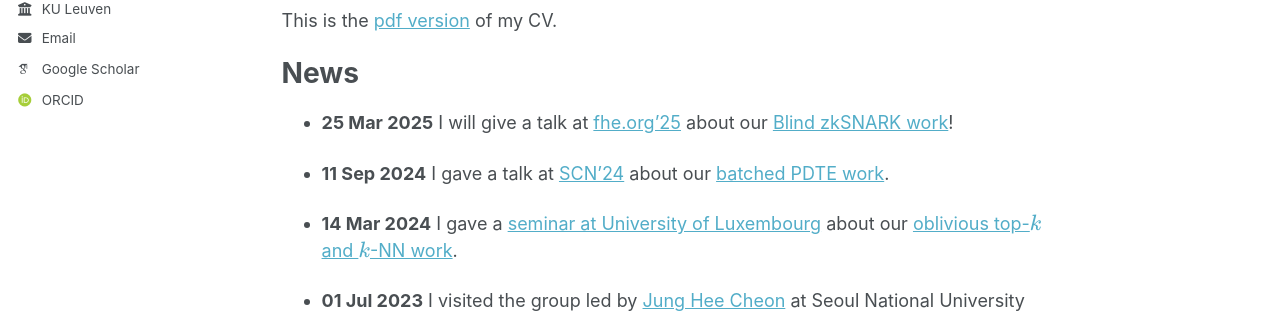
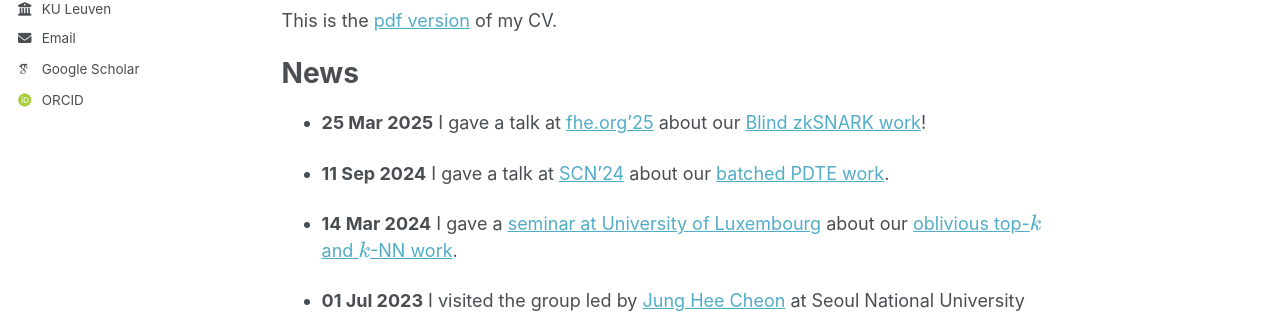
Before and after one commit to jiayikang2/jiayikang2.github.io, a Jekyll site: the page built from _pages/about.md, in a window 1280 px wide and 1224 px high. Shown: the part 350-663 px from the top of the window. Built offline with Jekyll 4.4.1, drawn with Linux system fonts in a browser that asks for light colours; some web fonts are replaced.

Commit message:
add fhe.org talk

```diff
--- a/_pages/about.md
+++ b/_pages/about.md
@@ -18,7 +18,7 @@ This is the [pdf version](/files/resume.pdf) of my CV.
 
 News
 ======
- - **25 Mar 2025** I will give a talk at [fhe.org'25](https://fhe.org/conferences/conference-2025/) about our [Blind zkSNARK work](https://eprint.iacr.org/2024/1684)!
+ - **25 Mar 2025** I gave a talk at [fhe.org'25](https://fhe.org/conferences/conference-2025/) about our [Blind zkSNARK work](https://eprint.iacr.org/2024/1684)!
 
  - **11 Sep 2024** I gave a talk at [SCN'24](https://scn.unisa.it/scn24/) about our [batched PDTE work](https://eprint.iacr.org/2024/662).
 
```
Also changed, not shown: _pages/talks.md (+3 -0 lines), 1 other file.
